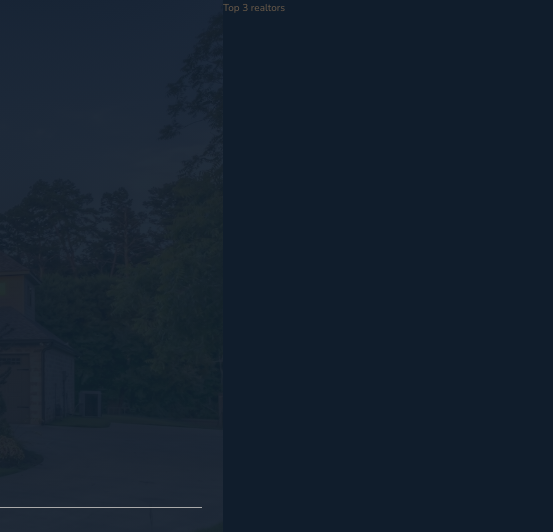
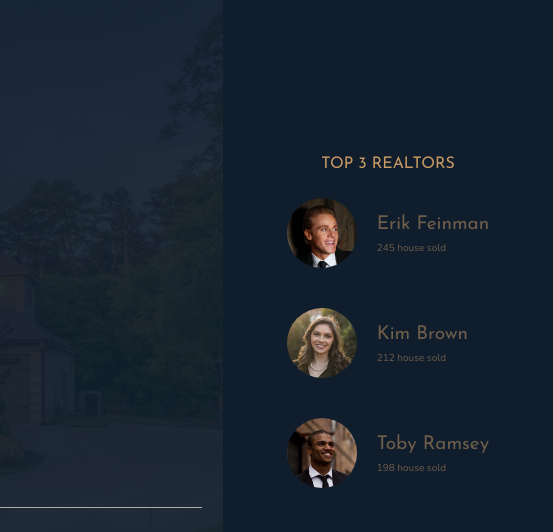
Before and after one commit to eangao/advance-css-nexter, a website: page index.html in a window 1280 px wide. Shown: the top 532 px of the page, 727-1280 px from the left. Drawn offline with nearby package versions, Linux system fonts and the light colour scheme.

Commit message:
Building the Realtors Section

```diff
--- a/index.html
+++ b/index.html
@@ -33,7 +33,29 @@
     </header>
 
 
-    <div class="realtors">Top 3 realtors</div>
+    <div class="realtors"><h3 class="heading-3">Top 3 realtors</h3>
+
+      <div class="realtors__list">
+        <img src="img/realtor-1.jpeg" alt="Realtor 1" class="realtors__img">
+        <div class="realtors__details">
+          <h4 class="heading-4 heading-4-light">Erik Feinman</h4>
+          <p class="realtors_sold">245 house sold</p>
+        </div>
+
+        <img src="img/realtor-2.jpeg" alt="Realtor 2" class="realtors__img">
+        <div class="realtors__details">
+          <h4 class="heading-4 heading-4-light">Kim Brown</h4>
+          <p class="realtors_sold">212 house sold</p>
+        </div>
+
+        <img src="img/realtor-3.jpeg" alt="Realtor 3" class="realtors__img">
+        <div class="realtors__details">
+          <h4 class="heading-4 heading-4-light">Toby Ramsey</h4>
+          <p class="realtors_sold">198 house sold</p>
+        </div>
+
+      </div>
+    </div>
 
     <section class="features">
       <div class="feature">
--- a/sass/_realtors.scss
+++ b/sass/_realtors.scss
@@ -1,4 +1,37 @@
 .realtors {
   background-color: $color-secondary;
   grid-column: col-start 7 / full-end;
+  padding: 3rem;
+
+  // display: flex;
+  // flex-direction: column;
+  // justify-content: center;
+  // align-items: center;
+  // gap: 5rem;
+
+  display: grid;
+  align-content: center;
+  justify-content: center;
+  justify-items: center;
+  gap: 2rem;
+
+  &__list {
+    display: grid;
+    grid-template-columns: min-content max-content;
+    column-gap: 2rem;
+    row-gap: 5vh;
+    align-items: center;
+  }
+
+  &__img {
+    width: 7rem;
+    border-radius: 50%;
+    display: block;
+  }
+
+  &__sold {
+    text-transform: uppercase;
+    color: $color-grey-light-2;
+    margin-top: -3px;
+  }
 }
```
Also changed, not shown: css/style.css.
